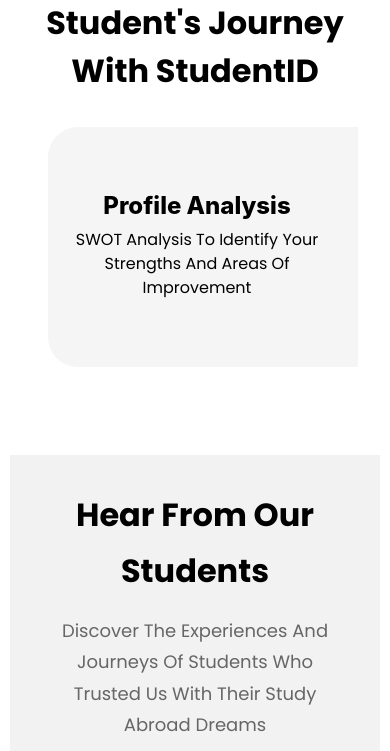
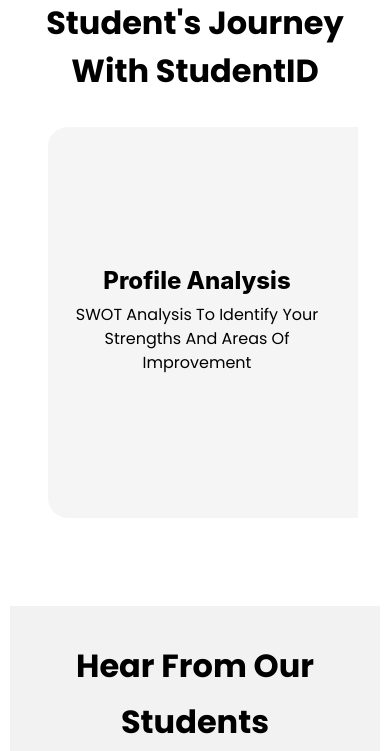
Before and after one commit to connect-sketch/StudentID_Web, a plain HTML site: page Asraf/Asraf/Figma/index.html in a window 390 px wide. Shown: the part 4520-5271 px from the top of the page. Drawn offline with Linux system fonts and the light colour scheme; a web font is replaced by a local one.

Commit message:
feat: Apply precise user-specified dimensions to guides cards on mobile

```diff
--- a/Asraf/Asraf/Figma/style.css
+++ b/Asraf/Asraf/Figma/style.css
@@ -1534,9 +1534,12 @@
     }
 
     .journey-steps .step, .guide-card {
-        flex: 0 0 280px;
-        width: 280px;
-        height: auto; /* Let content define height */
+        flex: 0 0 393px; /* Match user-specified width */
+        width: 393px; /* User-specified width */
+        height: 391px; /* User-specified height */
+        border-radius: 20px; /* User-specified border-radius */
+        opacity: 1; /* User-specified opacity */
+        overflow: hidden; /* Hide overflowing content if height is too small */
     }
 
     .prev-btn,
```
